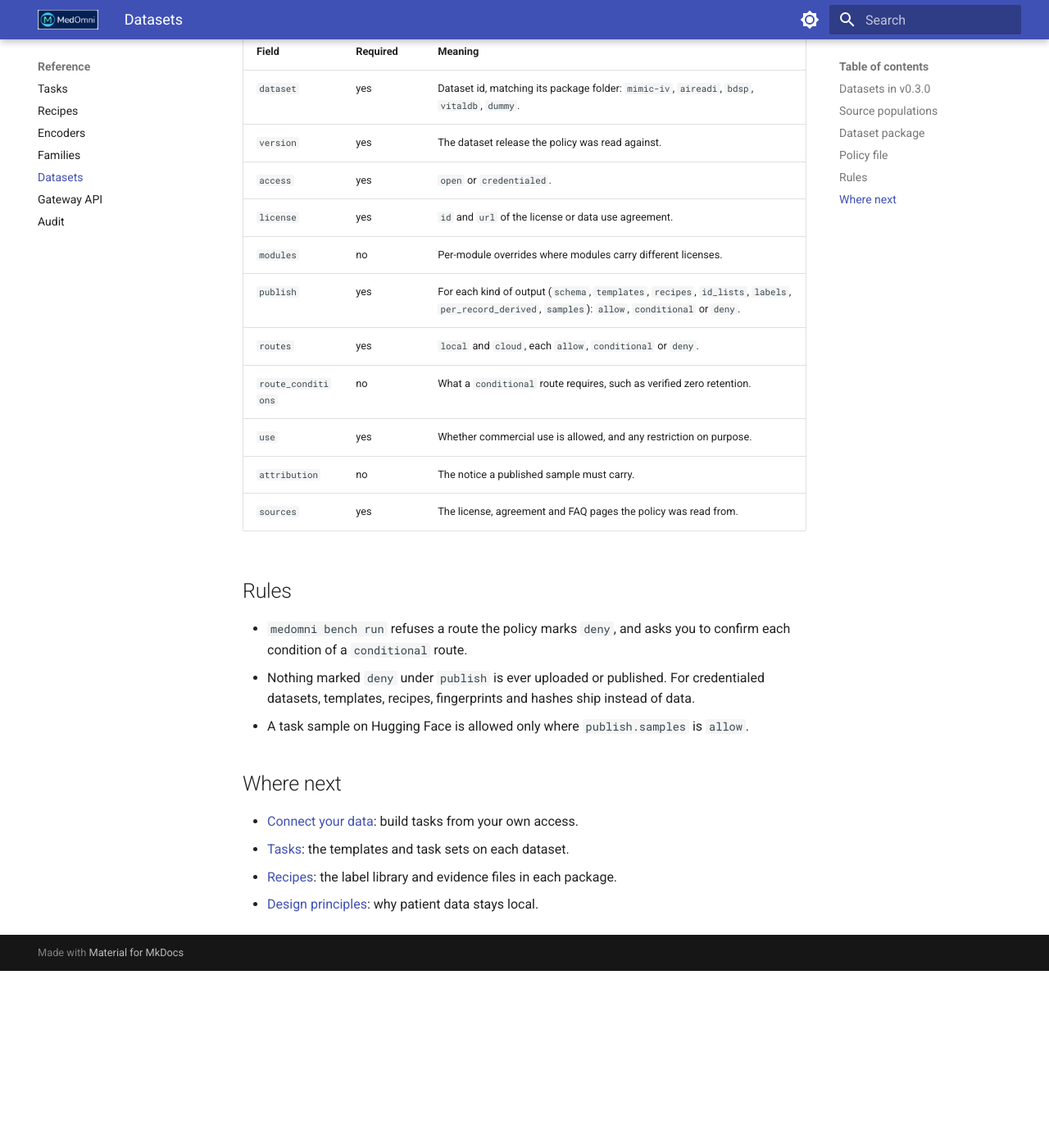
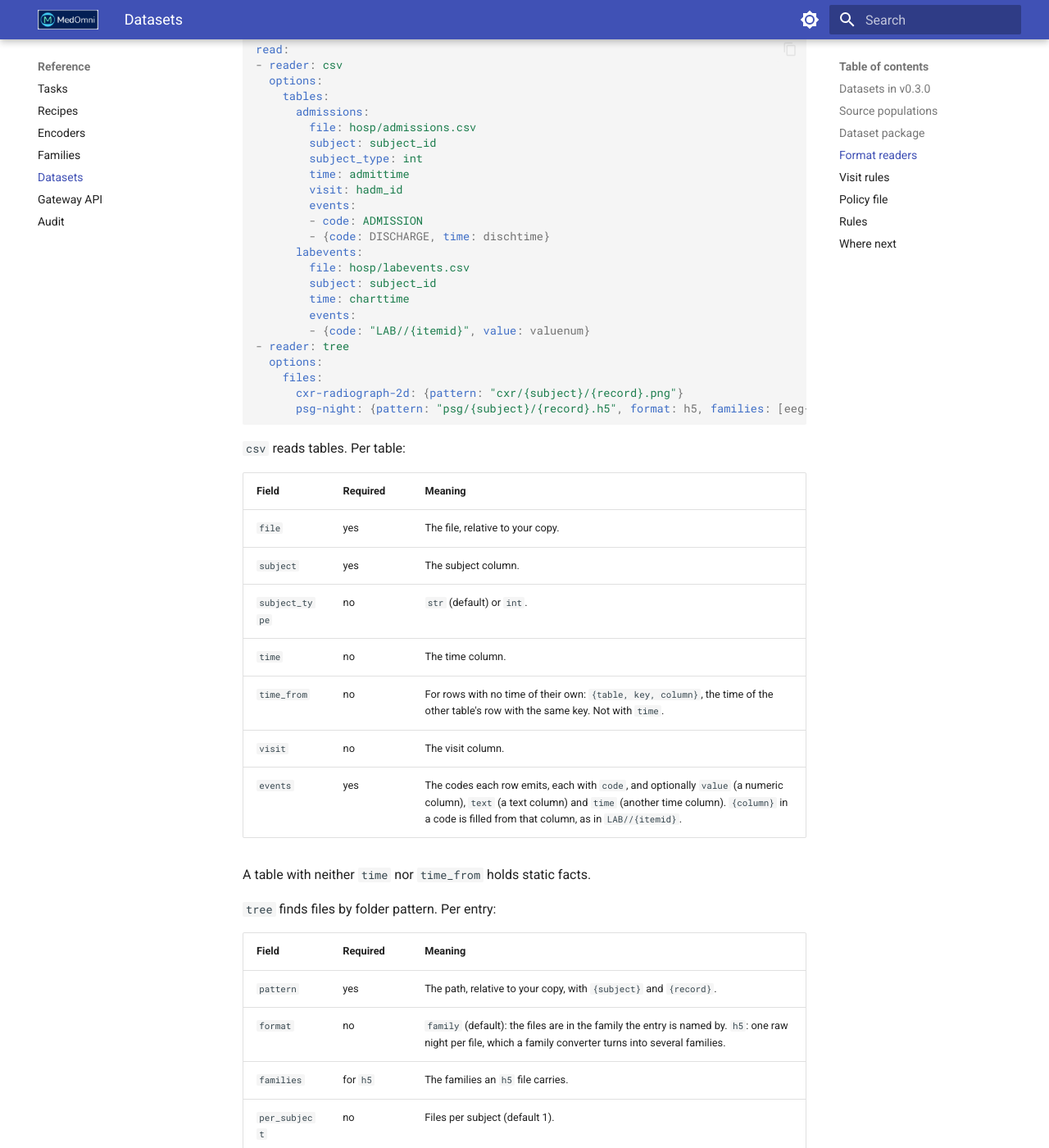
Before and after one commit to medomni/MedOmni, an MkDocs documentation site: the page built from docs/reference/datasets.md, in a window 1280 px wide and 1400 px high, scrolled down 2827 px. Shown: the whole window at 82% size. Built offline with MkDocs 1.6.1 and Material for MkDocs 9.7.7, drawn with Linux system fonts in a browser that asks for light colours; the version menu is left out; before the commit the page ends 4011 px from its top, so only the background shows below that; some of the changed text lies outside the part shown.

Commit message:
docs: Stage 2 recipes, readers and visit rules; plug-in CI from a clone; deterministic converters (Bosong, 2026-11-06)
- Recipes, Recipes reference: converts requirement, none label, same_visit/other_visit, one rule per label, guard matching by event code (drop: guard, guard.fields), multi-column static aliases, text seeds, empty draw.by.
- Datasets, Datasets reference: csv and tree reader options; visit rules (visit: unit, one_visit, untimed).
- Plug-ins: a plug-in's CI checks out MedOmni and installs it editable; built-in content is read from a clone only (cf839e9).
- Families: a family converter is deterministic, no wall-clock times in headers (51ca4fc).

Co-Authored-By: Claude Opus 5.5 <noreply@anthropic.com>
Private-Commit: b416d32631c5d99d5d5e07aab67716f7bfc038a0

````diff
--- a/docs/reference/datasets.md
+++ b/docs/reference/datasets.md
@@ -49,9 +49,71 @@ Each cohort draws from its dataset's source population: the patients for whom `s
 | `units` | yes | The table and column that list every subject. |
 | `source` | yes | The source population: `salt` and the default `fraction`, or `all`. |
 | `verify` | no | What to check before reading: files listed in manifests, one file per unit, the dataset's own checksums. |
-| `read` | yes | A list of format readers, each with what it reads: tables and columns, the code to emit, folder patterns per family. |
-| `rules` | no | Timing and visit rules, such as one visit per participant or times in seconds from case start. |
+| `read` | yes | A list of format readers, each with what it reads. See [Format readers](#format-readers). |
+| `rules` | no | Visit and timing rules. See [Visit rules](#visit-rules). |
 | `conditions` | no | Named conditions that recipes use. See [Recipes](recipes.md#cohort-file). |
+
+## Format readers
+
+Each entry in `read` names a reader and its `options`:
+
+```yaml
+read:
+- reader: csv
+  options:
+    tables:
+      admissions:
+        file: hosp/admissions.csv
+        subject: subject_id
+        subject_type: int
+        time: admittime
+        visit: hadm_id
+        events:
+        - code: ADMISSION
+        - {code: DISCHARGE, time: dischtime}
+      labevents:
+        file: hosp/labevents.csv
+        subject: subject_id
+        time: charttime
+        events:
+        - {code: "LAB//{itemid}", value: valuenum}
+- reader: tree
+  options:
+    files:
+      cxr-radiograph-2d: {pattern: "cxr/{subject}/{record}.png"}
+      psg-night: {pattern: "psg/{subject}/{record}.h5", format: h5, families: [eeg-sleep-6ch-200hz-uv]}
+```
+
+`csv` reads tables. Per table:
+
+| Field | Required | Meaning |
+|---|---|---|
+| `file` | yes | The file, relative to your copy. |
+| `subject` | yes | The subject column. |
+| `subject_type` | no | `str` (default) or `int`. |
+| `time` | no | The time column. |
+| `time_from` | no | For rows with no time of their own: `{table, key, column}`, the time of the other table's row with the same key. Not with `time`. |
+| `visit` | no | The visit column. |
+| `events` | yes | The codes each row emits, each with `code`, and optionally `value` (a numeric column), `text` (a text column) and `time` (another time column). `{column}` in a code is filled from that column, as in `LAB//{itemid}`. |
+
+A table with neither `time` nor `time_from` holds static facts.
+
+`tree` finds files by folder pattern. Per entry:
+
+| Field | Required | Meaning |
+|---|---|---|
+| `pattern` | yes | The path, relative to your copy, with `{subject}` and `{record}`. |
+| `format` | no | `family` (default): the files are in the family the entry is named by. `h5`: one raw night per file, which a family converter turns into several families. |
+| `families` | for `h5` | The families an `h5` file carries. |
+| `per_subject` | no | Files per subject (default 1). |
+
+## Visit rules
+
+| Rule | Meaning |
+|---|---|
+| `visit: unit` | The subject is the visit: one case, one visit. |
+| `one_visit: <code>` | Each subject has exactly one `<code>` event, and every event belongs to its visit. |
+| `untimed: true` | An event with no time takes the time of the subject's `one_visit` event, for cross-sectional data. Needs `one_visit`. |
 
 ## Policy file
 
````
Also changed, not shown: docs/learn/core/families.md (+1 -0 lines), docs/learn/core/plugins.md (+2 -0 lines), docs/learn/studio/datasets.md (+1 -1 lines), docs/learn/studio/recipes.md (+4 -4 lines), docs/reference/recipes.md (+9 -4 lines).
